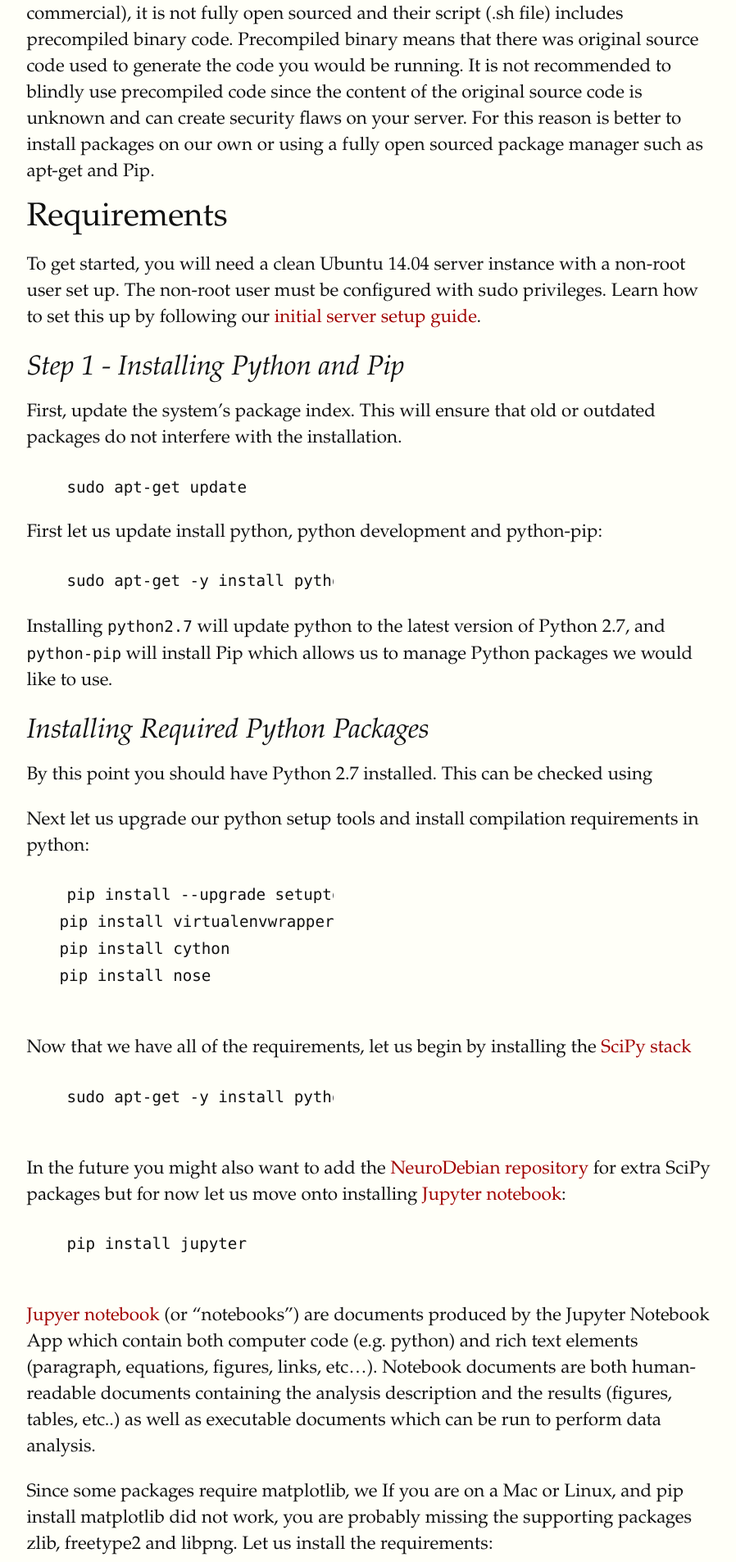
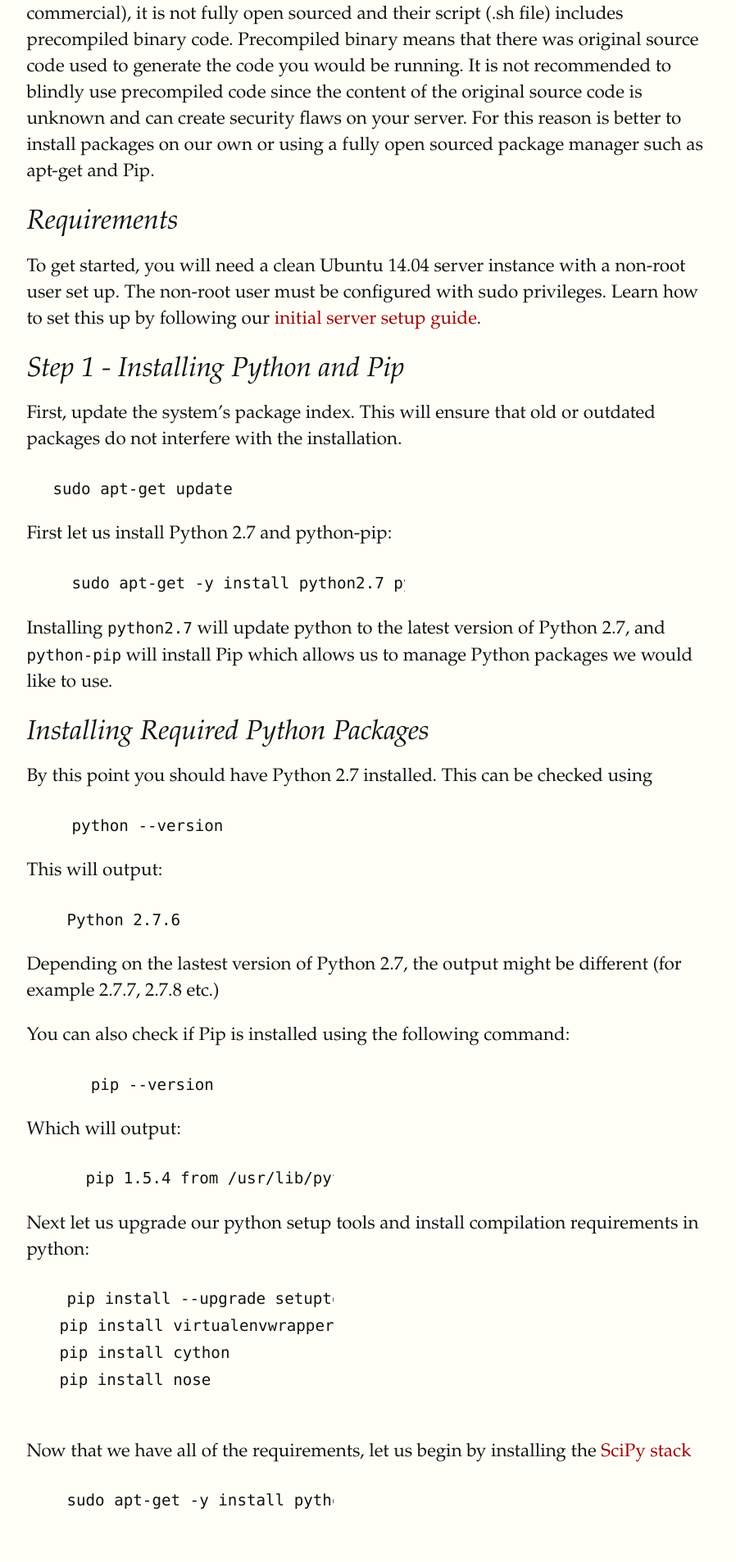
Before and after one commit to datascienceguide/datascienceguide.github.io, a Jekyll site: the page built from posts.html, in a window 1280 px wide. Shown: the part 1206-3112 px from the top of the page at 82% size, without its empty margins (141-1039 px from the left). Built offline with Jekyll 4.4.1, drawn with Linux system fonts in a browser that asks for light colours; formulas are drawn with MathJax 3.

Commit message:
cleaning up the guide

````diff
--- a/_posts/tutorials/2016-12-30-jupyter-notebook-tutorial.md
+++ b/_posts/tutorials/2016-12-30-jupyter-notebook-tutorial.md
@@ -8,20 +8,20 @@ IPython is an open sourced command shell which orginally developed for the Pytho
 
 This tutorial only uses open sourced software and package installers, namely apt-get and Pip.  Package installers are useful as they are small progams which made installing code convenient and managable.  Apt-get and Pip was useful as they allow to install open sourced software.  The offical Jupyter install tutorial suggests using the Anaconda distribution by Continuum Analytics which provides an installer and package management for many python packages. While being free to use (even for commercial), it is not fully open sourced and their script (.sh file) includes precompiled binary code.  Precompiled binary means that there was original source code used to generate the code you would be running.  It is not recommended to blindly use precompiled code since the content of the original source code is unknown and can create security flaws on your server.  For this reason is better to install packages on our own or using a fully open sourced package manager such as apt-get and Pip.
 
-# Requirements
+## Requirements
 
 To get started, you will need a clean Ubuntu 14.04 server instance with a non-root user set up. The non-root user must be configured with sudo privileges. Learn how to set this up by following our [initial server setup guide](https://www.digitalocean.com/community/tutorials/initial-server-setup-with-ubuntu-14-04).
 
 ## Step 1 - Installing Python and Pip
 First, update the system's package index. This will ensure that old or outdated packages do not interfere with the installation.
 
-```
-  sudo apt-get update
+```command
+sudo apt-get update
 ```
 
-First let us update install python, python development and python-pip:
+First let us install Python 2.7 and python-pip:
 
-```
+```command
   sudo apt-get -y install python2.7 python-pip
 ```
 
@@ -30,6 +30,34 @@ Installing `python2.7` will update python to the latest version of Python 2.7, a
 ## Installing Required Python Packages
 
 By this point you should have Python 2.7 installed.  This can be checked using
+
+```command
+  python --version
+```
+
+This will output:
+
+```
+  Python 2.7.6
+```
+
+Depending on the lastest version of Python 2.7, the output might be different (for example 2.7.7, 2.7.8 etc.)
+
+You can also check if Pip is installed using the following command:
+
+```commend
+    pip --version
+```
+
+Which will output:
+
+```
+    pip 1.5.4 from /usr/lib/python2.7/dist-packages (python 2.7)
+```
+
+
+
+
 
 
 Next let us upgrade our python setup tools and install compilation requirements in python:
````
